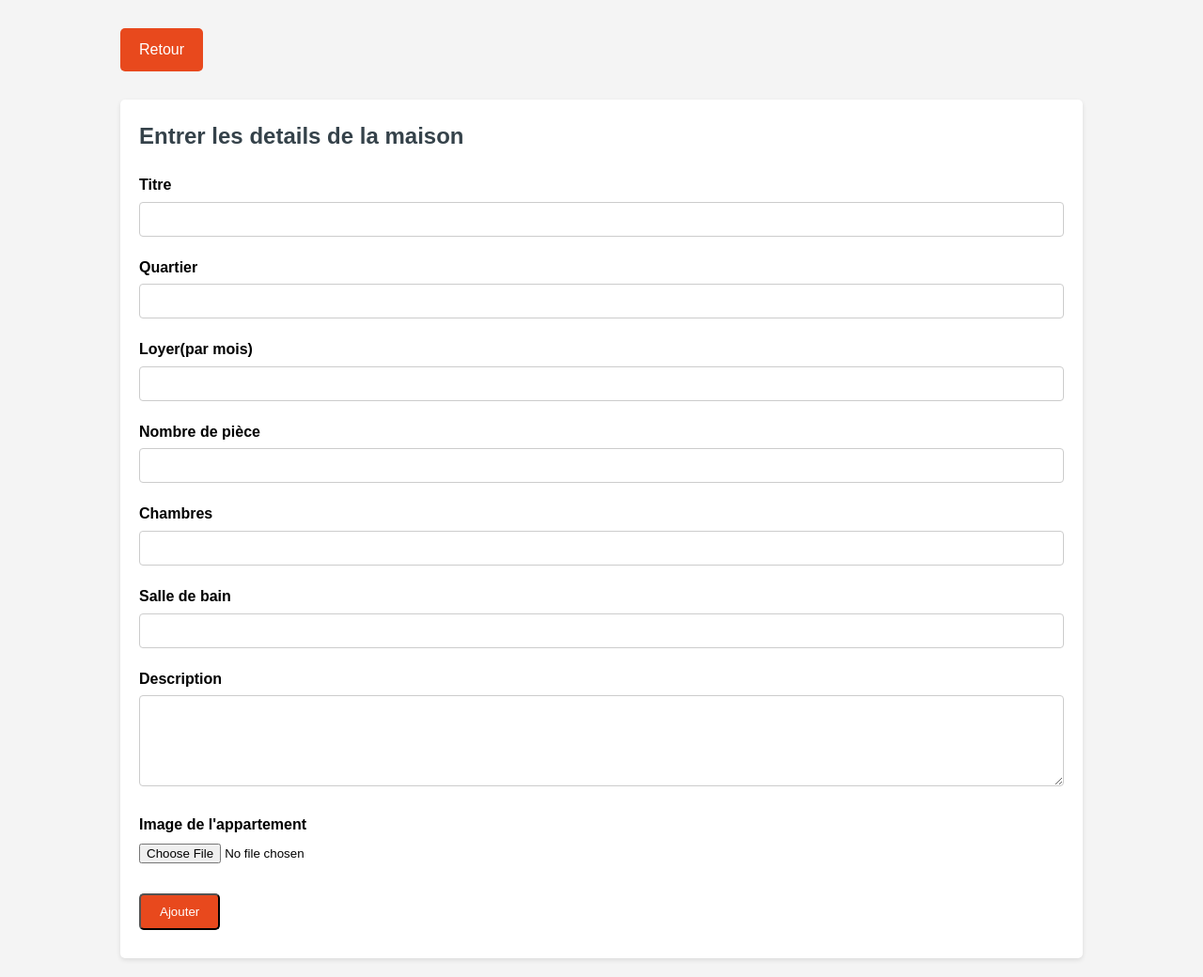
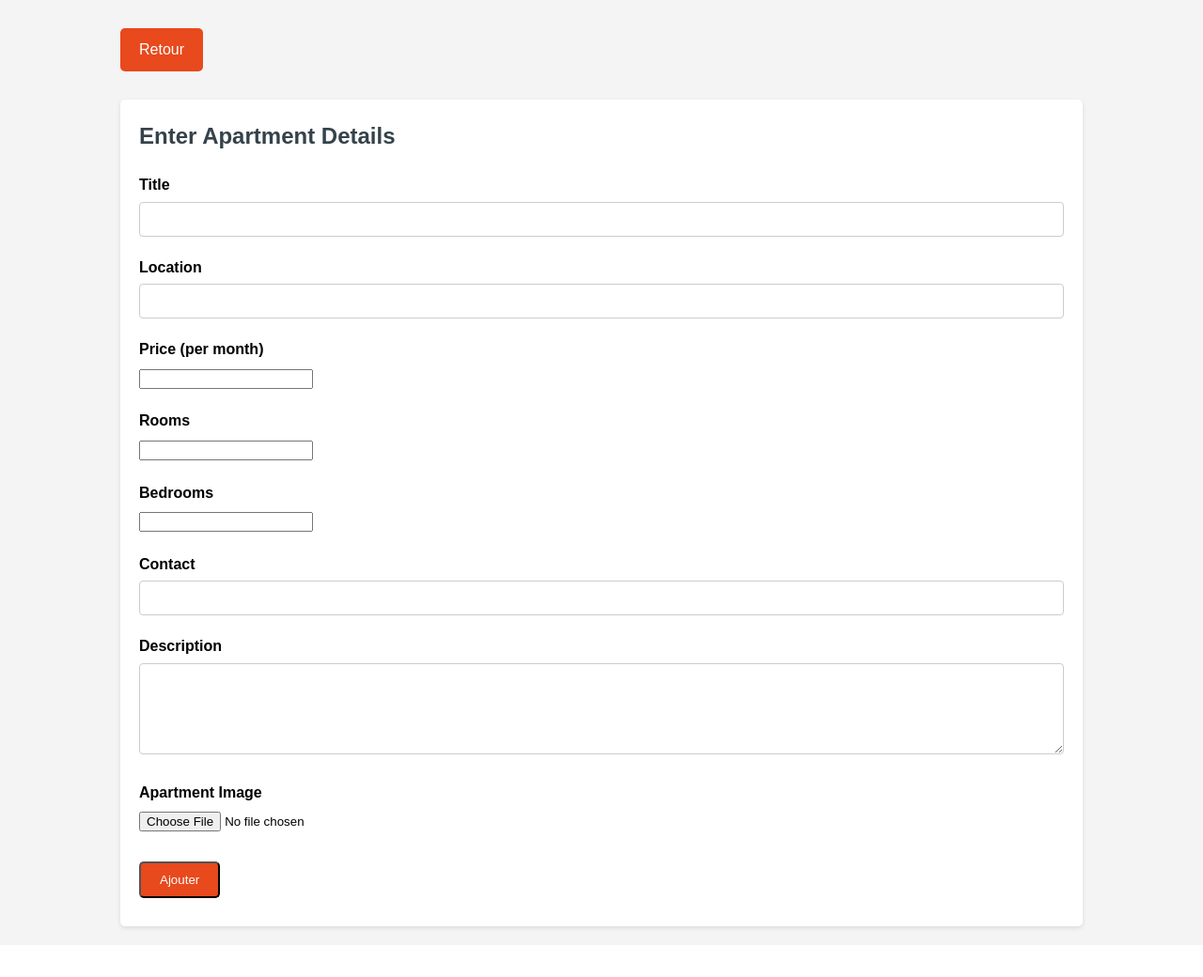
Before and after one commit to Phantom0011/hackaton, a Flask app: page /add_apartment in a window 1280 px wide. Shown: the part 124-1164 px from the top of the page at 94% size. After the commit the page ends 1116 px from the top, so only its background shows below. Run offline with Flask 3, Linux system fonts and the light colour scheme.

Commit message:
design sisa de vacance

```diff
--- a/app.py
+++ b/app.py
@@ -1,10 +1,16 @@
-from flask import Flask, render_template, request, redirect, url_for
+from flask import Flask, render_template, request, redirect, url_for, send_file, abort
 from flask_sqlalchemy import SQLAlchemy
 from sqlalchemy.sql import func
-from flask import send_file
 from io import BytesIO
+from werkzeug.utils import secure_filename
+import os
+from flask import flash
+
 
 app = Flask(__name__)
+
+app.secret_key = os.environ.get('FLASK_SECRET_KEY') or b'_5#y2L"F4Q8z\n\xec]/'
+
 
 # Configure SQLite database
 app.config['SQLALCHEMY_DATABASE_URI'] = 'sqlite:///apartments.db'
@@ -17,8 +23,8 @@ class Apartment(db.Model):
     title = db.Column(db.String(100), nullable=False)
     location = db.Column(db.String(100), nullable=False)
     price = db.Column(db.Float, nullable=False)
-    bedrooms = db.Column(db.Integer, nullable=False)
-    bathrooms = db.Column(db.Integer, nullable=False)
+    bedrooms = db.Column(db.Integer, nullable=True)
+    contact = db.Column(db.String(100), nullable=False)
     description = db.Column(db.Text)
     created_at = db.Column(db.DateTime(timezone=True), server_default=func.now())
     rooms = db.Column(db.Integer, nullable=False, default=1)
@@ -35,7 +41,6 @@ with app.app_context():
 def home():
     return render_template('home.html')
 
-
 @app.route('/apartment_image/<int:apartment_id>')
 def apartment_image(apartment_id):
     apartment = Apartment.query.get_or_404(apartment_id)
@@ -46,7 +51,6 @@ def apartment_image(apartment_id):
         )
     else:
         return 'No image available', 404
-
 
 @app.route('/apartments')
 def list_apartments():
@@ -64,27 +68,49 @@ def delete_apartment(id):
         db.session.rollback()
         return abort(500, description="An error occurred while deleting the apartment.")
 
-
 @app.route('/add_apartment', methods=['GET', 'POST'])
 def add_apartment():
     if request.method == 'POST':
-        image_data = request.files.get('image', None)  # Get the uploaded image file
-        if image_data:
-            image_data = image_data.read()  # Read the image data
+        # Get form data
+        title = request.form.get('title')
+        location = request.form.get('location')
+        price = float(request.form.get('price'))
+        bedrooms = int(request.form.get('bedrooms'))
+        contact = request.form.get('contact')
+        description = request.form.get('description')
+        rooms = int(request.form.get('rooms'))
 
+        # Handle image upload
+        image = request.files.get('image')
+        image_data = None
+        if image and image.filename != '':
+            # Read the image file
+            image_data = image.read()
+
+        # Create new apartment
         new_apartment = Apartment(
-            title=request.form.get('title'),
-            location=request.form.get('location'),
-            price=float(request.form.get('price')),
-            bedrooms=int(request.form.get('bedrooms')),
-            bathrooms=int(request.form.get('bathrooms')),
-            description=request.form.get('description'),
-            rooms=int(request.form.get('rooms')),
-            image=image_data
+            title=title,
+            location=location,
+            price=price,
+            bedrooms=bedrooms,
+            contact=contact,
+            description=description,
+            rooms=rooms,
+            image=image_data  # Save the image data directly to the database
         )
-        db.session.add(new_apartment)
-        db.session.commit()
+
+        # Add to database
+        try:
+            db.session.add(new_apartment)
+            db.session.commit()
+            flash('Apartment added successfully!', 'success')
+        except Exception as e:
+            db.session.rollback()
+            flash(f'Error adding apartment to database: {str(e)}', 'error')
+            return redirect(url_for('add_apartment'))
+
         return redirect(url_for('list_apartments'))
+
     return render_template('add_apartment.html')
 
 @app.route('/search', methods=['GET', 'POST'])
@@ -112,5 +138,3 @@ def search_apartments():
 
 if __name__ == '__main__':
     app.run(debug=True)
-
-from flask import abort
--- a/templates/add_apartment.html
+++ b/templates/add_apartment.html
@@ -81,43 +81,45 @@
     <div class="container">
         <a href="{{ url_for('home') }}" class="button">Retour</a>
 
+
                 <div class="form-container">
-            <h2>Entrer les details de la maison</h2>
-            <form action="{{ url_for('add_apartment') }}" method="post">
+                    <h2>Enter Apartment Details</h2>
+                    <form action="{{ url_for('add_apartment') }}" method="post" enctype="multipart/form-data">
                         <div class="form-group">
-                    <label for="title">Titre</label>
+                            <label for="title">Title</label>
                             <input type="text" id="title" name="title" required>
                         </div>
                         <div class="form-group">
-                    <label for="location">Quartier</label>
+                            <label for="location">Location</label>
                             <input type="text" id="location" name="location" required>
                         </div>
                         <div class="form-group">
-                    <label for="price">Loyer(par mois)</label>
-                    <input type="text" id="price" name="price" required>
+                            <label for="price">Price (per month)</label>
+                            <input type="number" id="price" name="price" step="0.01" required>
                         </div>
                         <div class="form-group">
-                    <label for="rooms">Nombre de pièce</label>
-                    <input type="text" id="rooms" name="rooms" required>
+                            <label for="rooms">Rooms</label>
+                            <input type="number" id="rooms" name="rooms" required>
                         </div>
                         <div class="form-group">
-                    <label for="bedrooms">Chambres</label>
-                    <input type="text" id="bedrooms" name="bedrooms" required>
+                            <label for="bedrooms">Bedrooms</label>
+                            <input type="number" id="bedrooms" name="bedrooms" required>
                         </div>
                         <div class="form-group">
-                    <label for="bathrooms">Salle de bain</label>
-                    <input type="text" id="bathrooms" name="bathrooms" required>
+                            <label for="contact">Contact</label>
+                            <input type="text" id="contact" name="contact" required>
                         </div>
                         <div class="form-group">
                             <label for="description">Description</label>
                             <textarea id="description" name="description" rows="5" required></textarea>
                         </div>
                         <div class="form-group">
-                    <label for="image">Image de l'appartement</label>
+                            <label for="image">Apartment Image</label>
                             <input type="file" id="image" name="image" accept="image/*">
                         </div>
-
-                <button type="submit" class="button">Ajouter</button>
+                        <button type="submit" class="button">Ajouter    </button>
+                    </form>
+                </div>
             </form>
         </div>
     </div>
```
Also changed, not shown: templates/list_apartments.html (+26 -13 lines), templates/search_results.html (+25 -12 lines), instance/apartments.db. Lines whose indentation alone changed are shown as unchanged.
